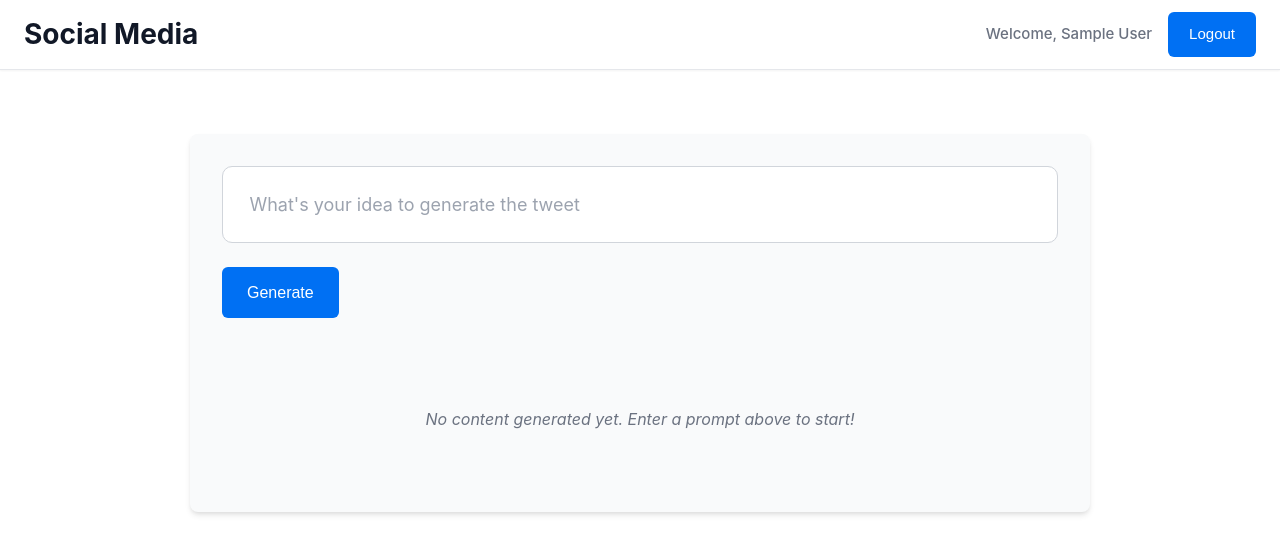
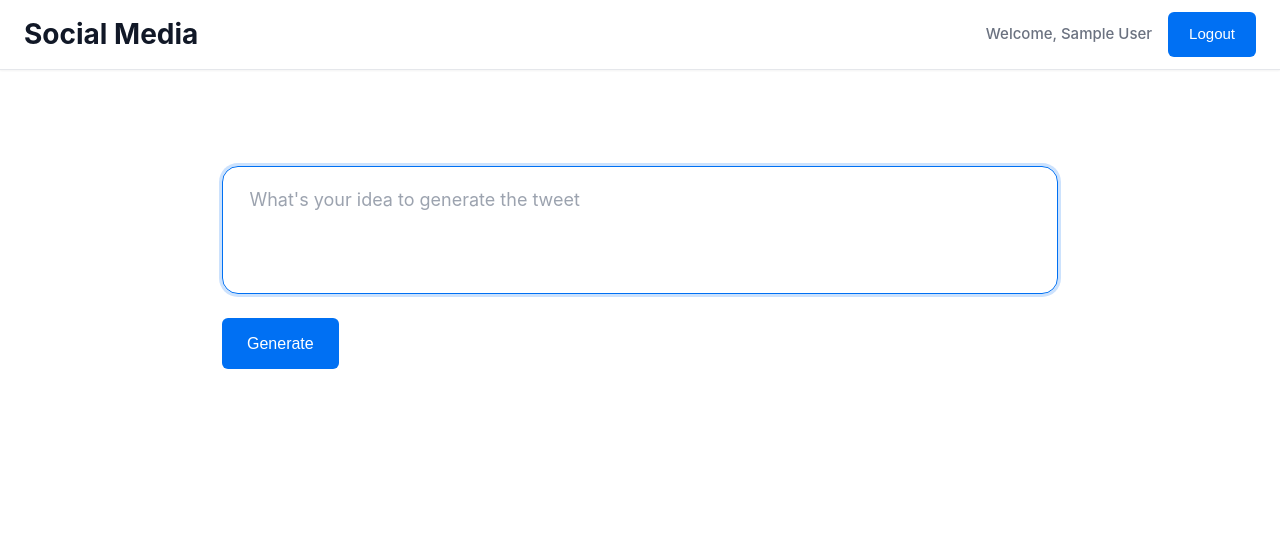
Before and after one commit to Vamsidarling/Practice-projects, a React (Vite) app in the folder route practice/: page /Home in a window 1280 px wide. Shown: the top 554 px of the page. Built offline with nearby package versions, Linux system fonts and the light colour scheme; sample sign-in values are in the browser's storage.

Commit message:
wokring fine

```diff
--- a/route practice/src/GeneareteContent.jsx
+++ b/route practice/src/GeneareteContent.jsx
@@ -1,5 +1,5 @@
 import axios from "axios";
-import { useState } from "react";
+import { useState, useEffect, useRef } from "react"; // Import useEffect and useRef
 import { userAuth } from "./AuthContext"; // Import userAuth to check user status
 import { useNavigate, Link } from "react-router-dom"; // Import useNavigate for redirection and Link for navigation
 
@@ -12,6 +12,16 @@ export default function GeneareteContent() {
   const [posts, setPosts] = useState([]); // To store generated posts
   const [isLoading, setIsLoading] = useState(false);
   const [error, setError] = useState("");
+  const inputRef = useRef(null); // Create a ref for the input element
+
+  // useEffect to focus the input field when the component mounts
+  useEffect(() => {
+    // Check if the inputRef is attached and the user is logged in (content generation is available)
+    if (inputRef.current && user) {
+      inputRef.current.focus();
+    }
+  }, [user]); // Re-run if the user state changes (e.g., after login, if the component was already mounted)
+
 
   const Generate = async (e) => {
     e.preventDefault();
@@ -83,6 +93,7 @@ export default function GeneareteContent() {
     <div className="generate-content-container" id="generate-content-area">
       <input
         type="text"
+        ref={inputRef} // Attach the ref to the input element
         placeholder="What's your idea to generate the tweet "
         value={question}
         onChange={(e) => setQuestion(e.target.value)}
@@ -94,9 +105,9 @@ export default function GeneareteContent() {
       {error && <p className="error-message">{error}</p>}
 
       <div className="posts-container">
-        {posts.length === 0 && !isLoading && !error && (
+        {/* {posts.length === 0 && !isLoading && !error && (
           <p className="no-posts-message">No content generated yet. Enter a prompt above to start!</p>
-        )}
+        )} */}
         {posts.map(post => (
           <div key={post.id} className="post-card">
             <p className="post-prompt"><strong>Prompt:</strong> {post.prompt}</p>
--- a/route practice/src/index.css
+++ b/route practice/src/index.css
@@ -366,9 +366,10 @@ label {
 .generate-content-container {
   margin: 2rem auto; /* Center it more explicitly */
   padding: 2rem; /* 32px */
-  background-color: var(--color-bg-secondary);
+  /* background-color: var(--color-bg-secondary);
+   */
   border-radius: 0.5rem; /* 8px */
-  box-shadow: var(--color-shadow-md);
+  /* box-shadow: var(--color-shadow-md); */
   display: flex;
   flex-direction: column;
   gap: 1.5rem; /* 24px */
@@ -376,15 +377,20 @@ label {
 }
 .generate-content-container input[type="text"] {
   padding: 1rem 1.25rem; /* 16px 20px */
+  background-color: transparent;
   padding: 1.5rem 1.65rem; /* Further increased padding: ~24px vertical, ~26px horizontal */
-  border-radius: 0.625rem; /* Slightly more rounded corners: 10px */
+  border-radius: 1rem; /* Slightly more rounded corners: 10px */
   font-size: 1.125rem; /* Increased font size: ~18px */
+  height: 8rem; /* Height of input field */
+  padding-bottom: 10%;
+  /* padding-left: 0%; */
 }
 .generate-content-container button {
   align-self: flex-start;
   padding: 0.75rem 1.5rem; /* 12px 24px */
   font-size: 1rem; /* 16px */
   margin-bottom: 0;
+  /* background-color: var(--color-bg-secondary); */
   line-height: 1.6;
 }
 
@@ -517,17 +523,18 @@ body.dark-theme .error-message {
 /* -------------------------------------------------------------------------- */
 .hero-section {
   /* align-items: center; */
-  background-color: var(
-    --color-bg-secondary
-  ); /* Or var(--color-bg) for seamless look */
+  /* Or var(--color-bg) for seamless look */
+  background-color: transparent;
+
   padding: 4rem 1.5rem; /* Generous padding */
   text-align: center; /* This is key for centering inline/inline-block children like text and buttons */
-  border-bottom: 1px solid var(--color-border);
+  /* border-bottom: 1px solid var(--color-border); */
   margin-bottom: 2rem; /* Space before the next content */
 }
 
 .hero-content {
   /* align-items: center; */
+  margin-top: 75px;
   max-width: 800px; /* Constrains the width */
   margin-left: auto; /* Centers the block */
   margin-right: auto; /* Centers the block */
@@ -637,9 +644,11 @@ body.dark-theme .hero-title {
   .generate-content-container {
     margin: 1.5rem 1rem;
     padding: 1.5rem;
+
   }
   .generate-content-container input[type="text"] {
     font-size: 1rem;
+    /* background-color: transparent  */
   }
 }
 
```
